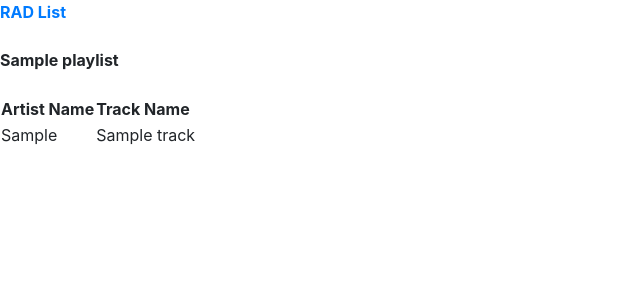
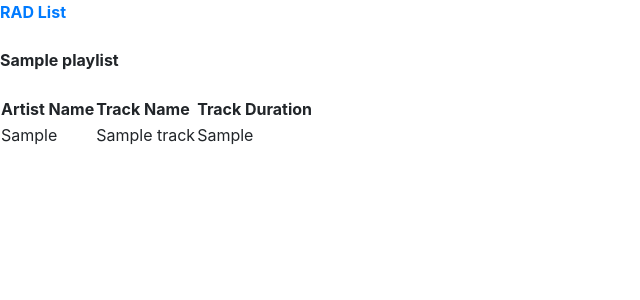
Before and after one commit to al-codes/RADList, a Flask app: page /playlists/1 in a window 1280 px wide. Shown: the top 300 px of the page, without its empty margins (0-640 px from the left). Run offline with Flask 2, Linux system fonts and the light colour scheme; tables that the repository leaves empty hold one stand-in row (values such as "Sample post"); some libraries are stand-ins or nearby versions.

Commit message:
Added track duration to table

```diff
--- a/templates/playlist_id.html
+++ b/templates/playlist_id.html
@@ -7,6 +7,7 @@
         <tr>
             <th>Artist Name</th>
             <th>Track Name</th>
+            <th>Track Duration</th>
         </tr>
     </thead>
     <tbody>
@@ -22,6 +23,11 @@
                     {{ track }}<br>
                 {% endfor %}
             </td>
+            <td>
+                {% for dur in track_durs %}
+                    {{ dur }}<br>
+                {% endfor %}
+            </td>
         </tr>
     </tbody>
 </table>
```
